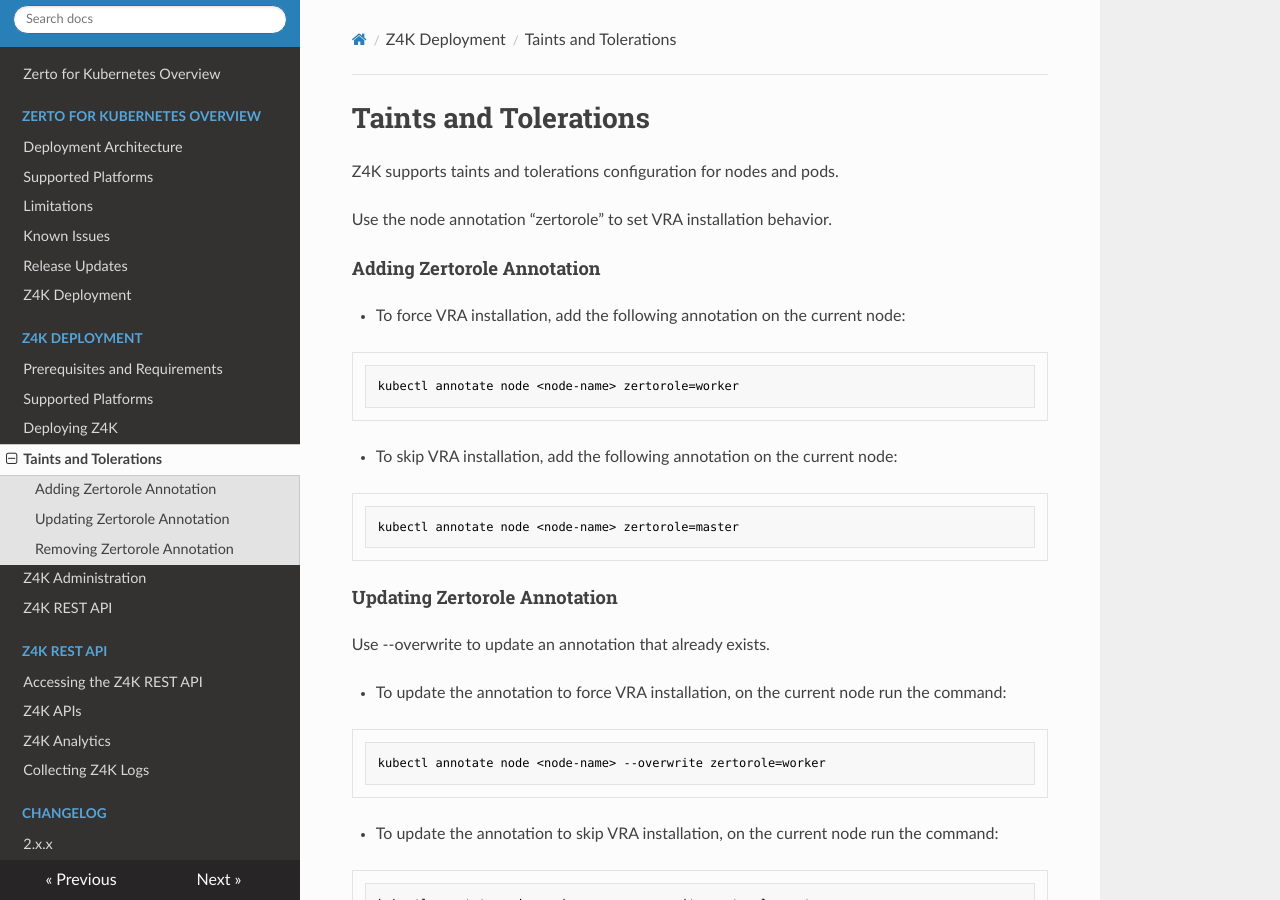
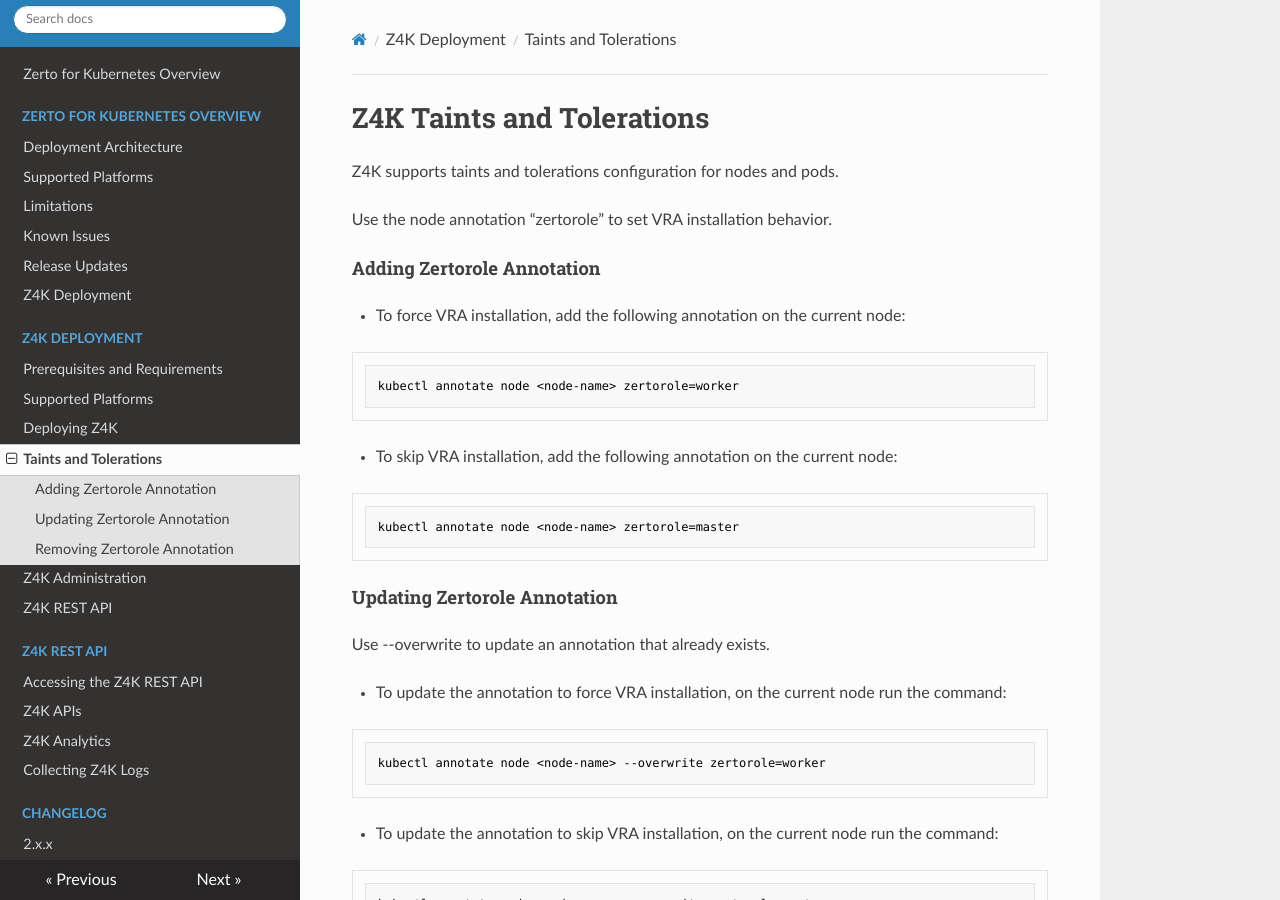
Before and after one commit to ZertoPublic/Z4K, an MkDocs documentation site: the page built from docs/TaintsandTolerations.md, in a window 1280 px wide and 900 px high. Built offline with MkDocs 1.6.1, drawn with Linux system fonts in a browser that asks for light colours.

Commit message:
Update TaintsandTolerations.md

```diff
--- a/docs/TaintsandTolerations.md
+++ b/docs/TaintsandTolerations.md
@@ -1,4 +1,4 @@
-# Taints and Tolerations
+# Z4K Taints and Tolerations
 
 Z4K supports taints and tolerations configuration for nodes and pods.
 
```
